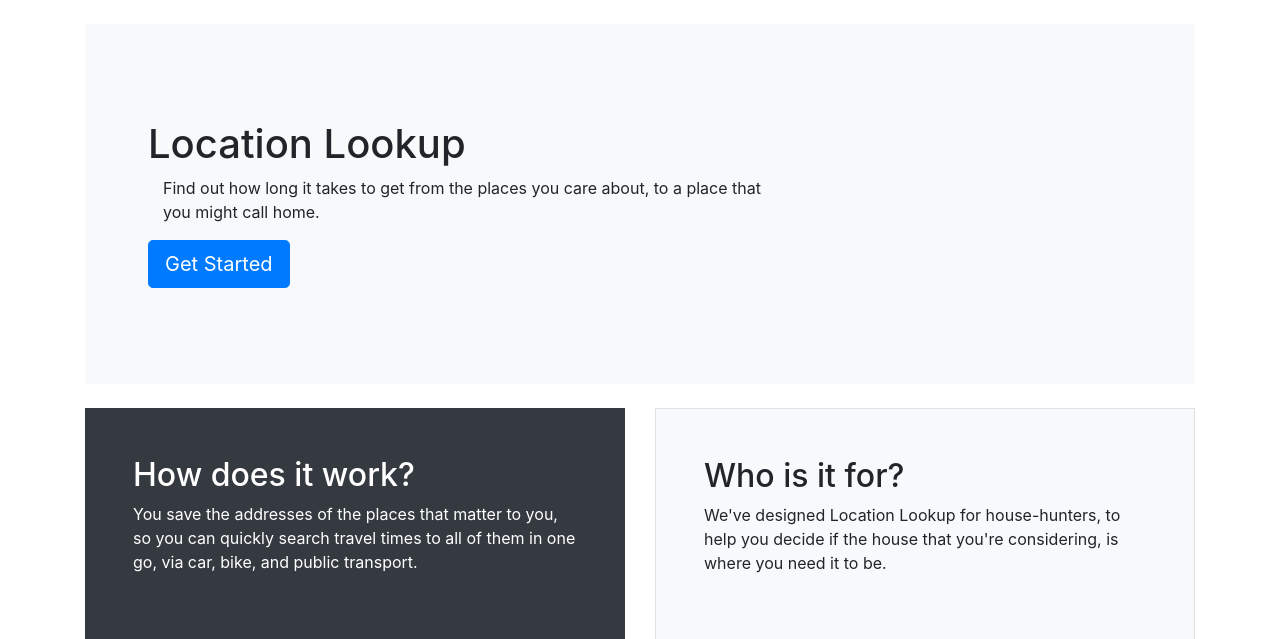
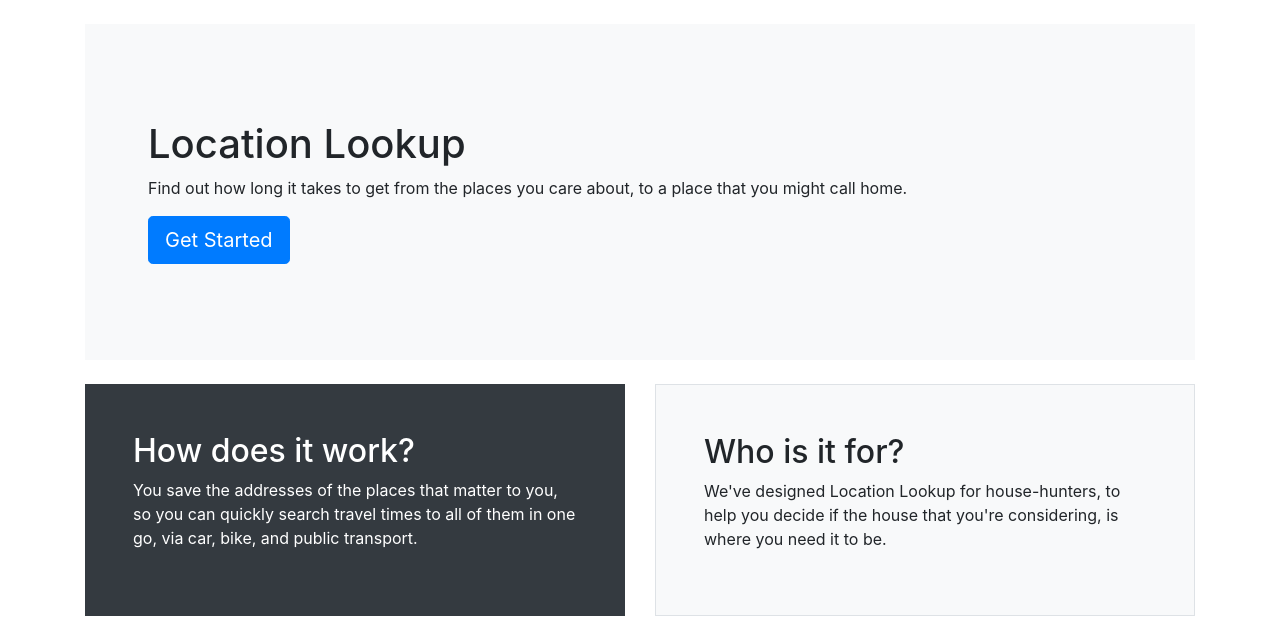
Before and after one commit to AidaP1/location__checker, a Flask app: page / in a window 1280 px wide. Shown: the part 56-695 px from the top of the page. Run offline with Flask 2, Linux system fonts and the light colour scheme.

Commit message:
working, but ugly

```diff
--- a/app/templates/index.html
+++ b/app/templates/index.html
@@ -11,7 +11,7 @@ Location Lookup helps you find your way from the places you care about, to the p
     <div class="p-5 mb-4 bg-light rounded-3">
       <div class="container-fluid py-5">
         <h1 class="display-5 fw-bold">Location Lookup</h1>
-        <p class="col-md-8 fs-4">Find out how long it takes to get from the places you care about, to a place that you might call home.</p>
+        <p>Find out how long it takes to get from the places you care about, to a place that you might call home.</p>
         <a class="btn btn-primary btn-lg" href="/homepage">Get Started</a>
       </div>
     </div>
```
